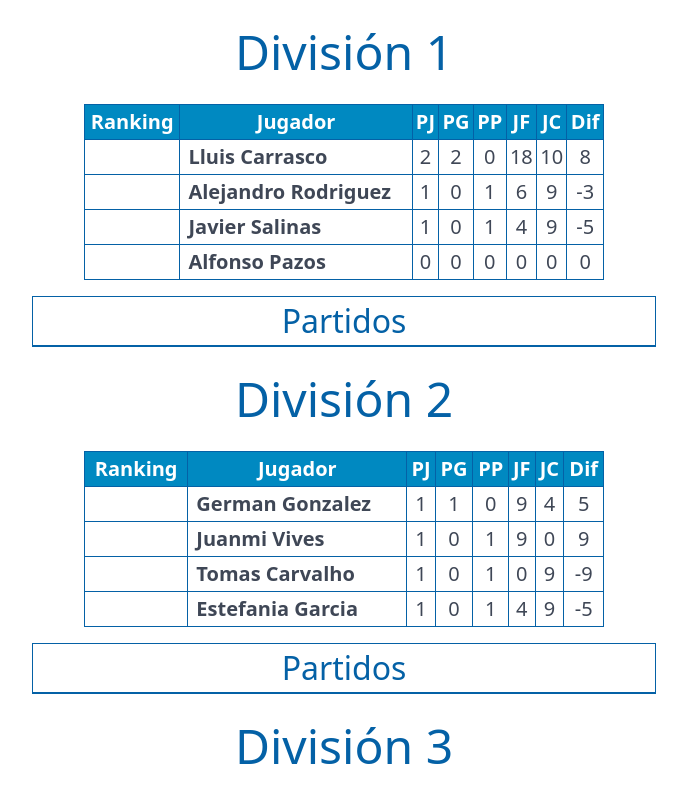
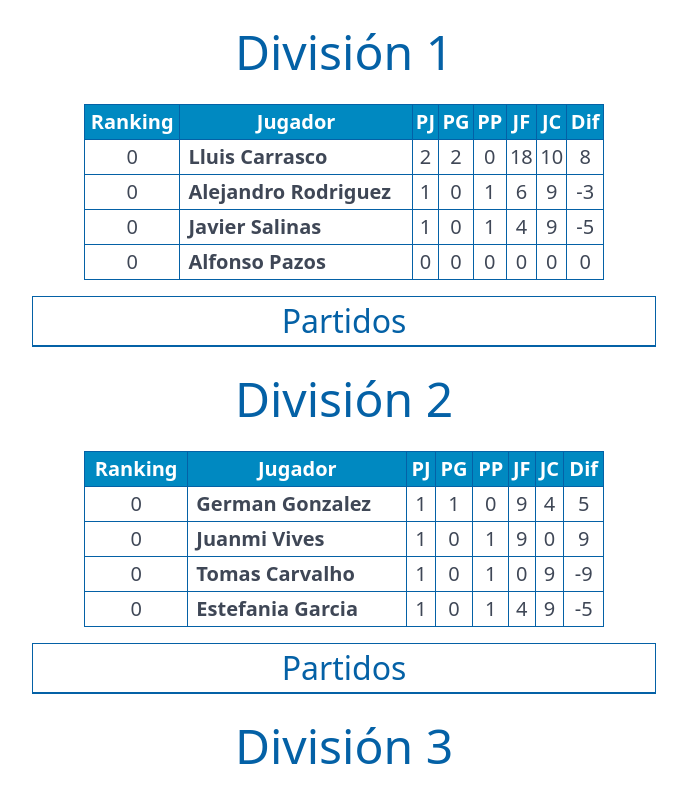
Before and after one commit to kvi-ki/tennis-matches, a Next.js app: page / in a window 1280 px wide. Shown: the top 797 px of the page, without its empty margins (296-983 px from the left). Built offline with nearby package versions, Linux system fonts and the light colour scheme.

Commit message:
feat: print ranking at Player

```diff
--- a/src/components/player/Player.tsx
+++ b/src/components/player/Player.tsx
@@ -101,7 +101,7 @@ export default function Player({
   return (
     <>
       <tr>
-        <td></td>
+        <td>{playerTableData.ranking}</td>
         <td className="font-semibold text-left pl-2">{playerTableData.name}</td>
         <td>{playerTableData.pj}</td>
         <td>{playerTableData.pg}</td>
```
